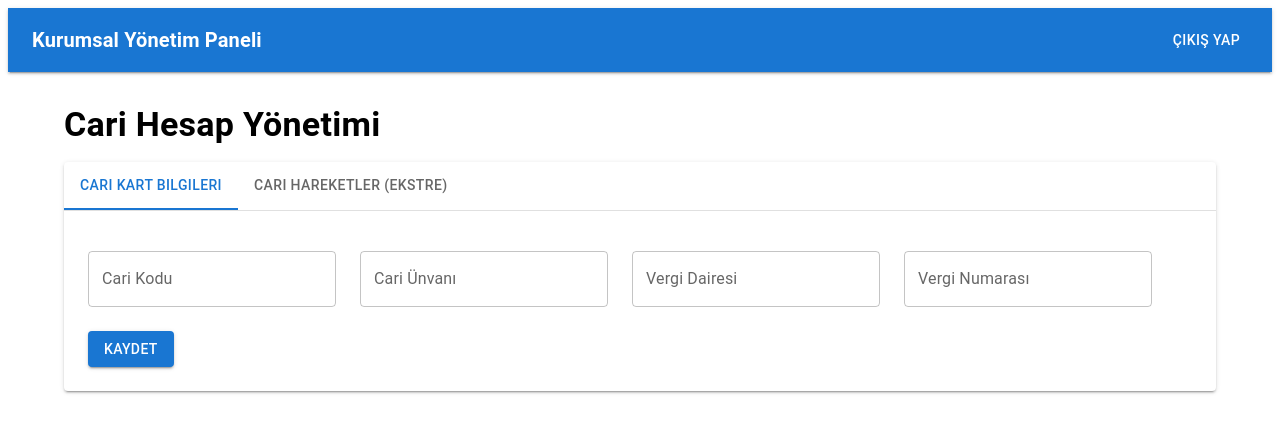
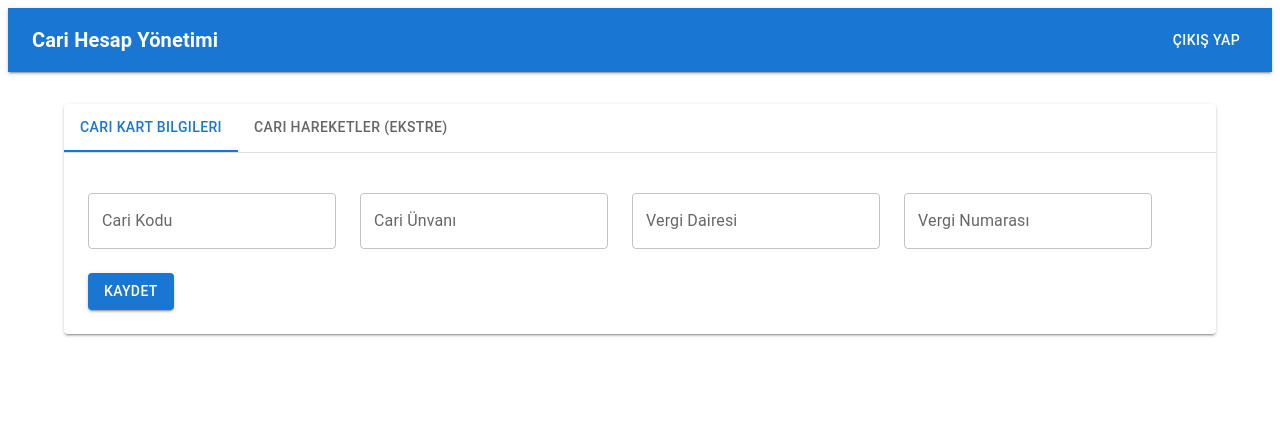
Before and after one commit to pythonmustafa/yeni, a React (Vite) app in the folder client/: page /cari in a window 1280 px wide. Shown: the top 432 px of the page. Built offline with nearby package versions, Linux system fonts and the light colour scheme.

Commit message:
Update CariYonetimi.jsx

```diff
--- a/client/src/pages/CariYonetimi.jsx
+++ b/client/src/pages/CariYonetimi.jsx
@@ -18,7 +18,7 @@ export default function CariYonetimi() {
       <AppBar position="static" color="primary" elevation={2}>
         <Toolbar>
           <Typography variant="h6" component="div" sx={{ flexGrow: 1, fontWeight: 'bold' }}>
-            Kurumsal Yönetim Paneli
+            Cari Hesap Yönetimi
           </Typography>
           <Button color="inherit" onClick={() => navigate('/')}>
             Çıkış Yap
@@ -27,9 +27,6 @@ export default function CariYonetimi() {
       </AppBar>
 
       <Container maxWidth="lg" sx={{ mt: 4 }}>
-        <Typography variant="h4" gutterBottom sx={{ fontWeight: 'bold' }}>
-          Cari Hesap Yönetimi
-        </Typography>
 
         <Paper elevation={2} sx={{ width: '100%', mt: 2 }}>
           {/* Sekme Başlıkları */}
```
